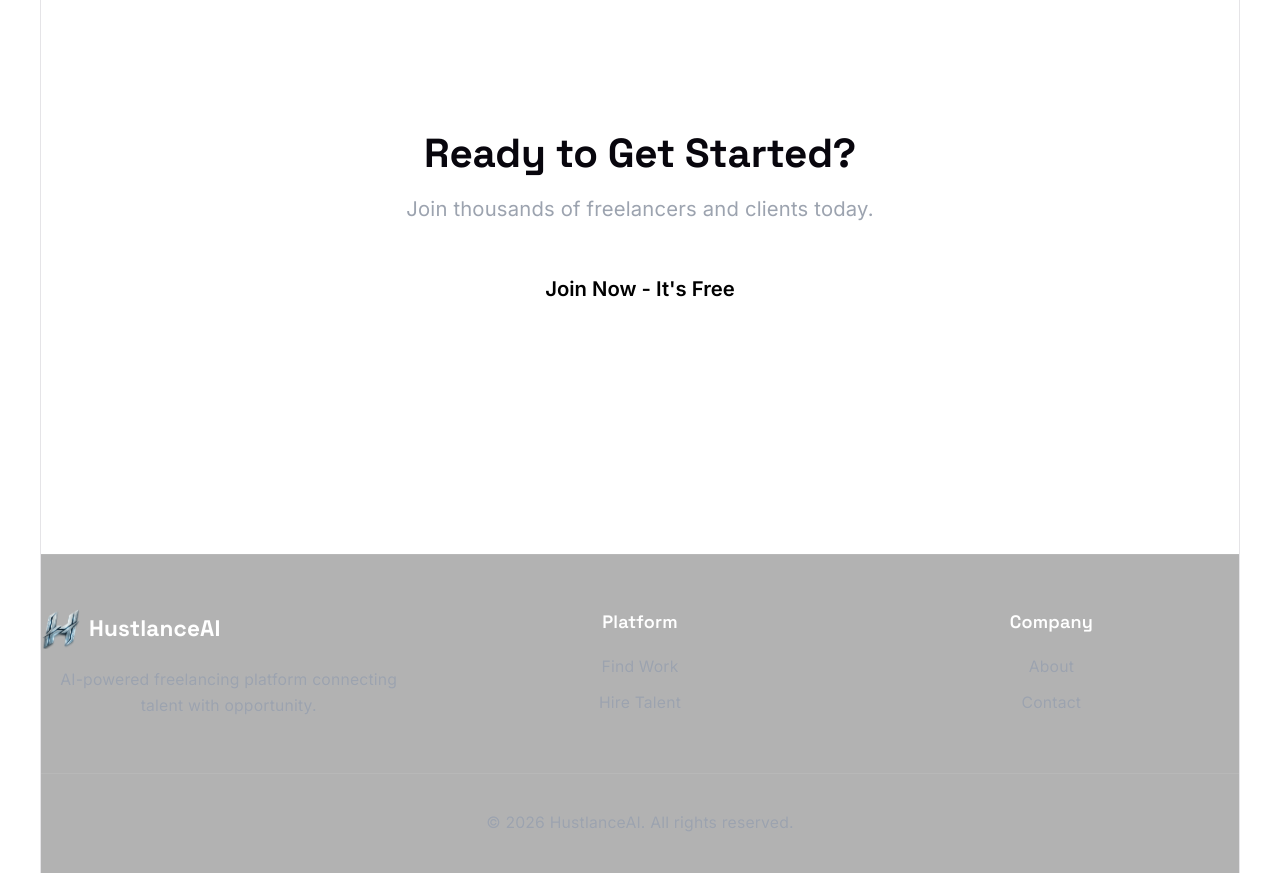
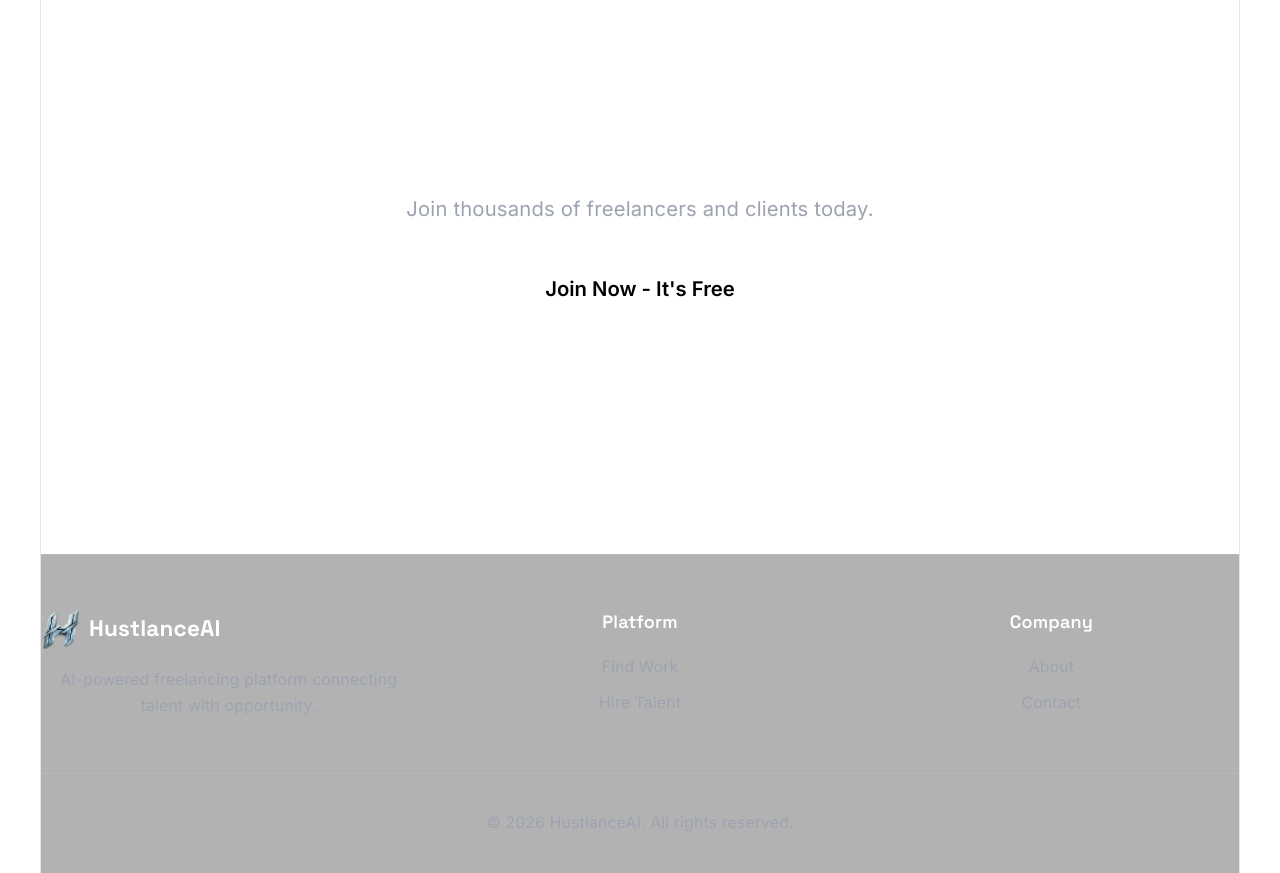
Before and after one commit to vickykumarjsr111-dot/AI_Powered_freelancer, a React (Vite) app in the folder freelancer-ai/: page / in a window 1280 px wide. Shown: the part 2160-3033 px from the top of the page. Built offline with nearby package versions, Linux system fonts and the light colour scheme.

Commit message:
new changes

```diff
--- a/freelancer-ai/src/components/Navbar.css
+++ b/freelancer-ai/src/components/Navbar.css
@@ -355,6 +355,7 @@ html, body {
   font-size: 2.25rem;
   font-weight: 700;
   margin-bottom: 1rem;
+  color: #ffffff;
   font-family: 'Space Grotesk', sans-serif;
 }
 
--- a/freelancer-ai/vite.config.js
+++ b/freelancer-ai/vite.config.js
@@ -8,4 +8,8 @@ export default defineConfig({
     react(),
     babel({ presets: [reactCompilerPreset()] })
   ],
+
+  server: {
+    open: true,
+  },
 })
```
